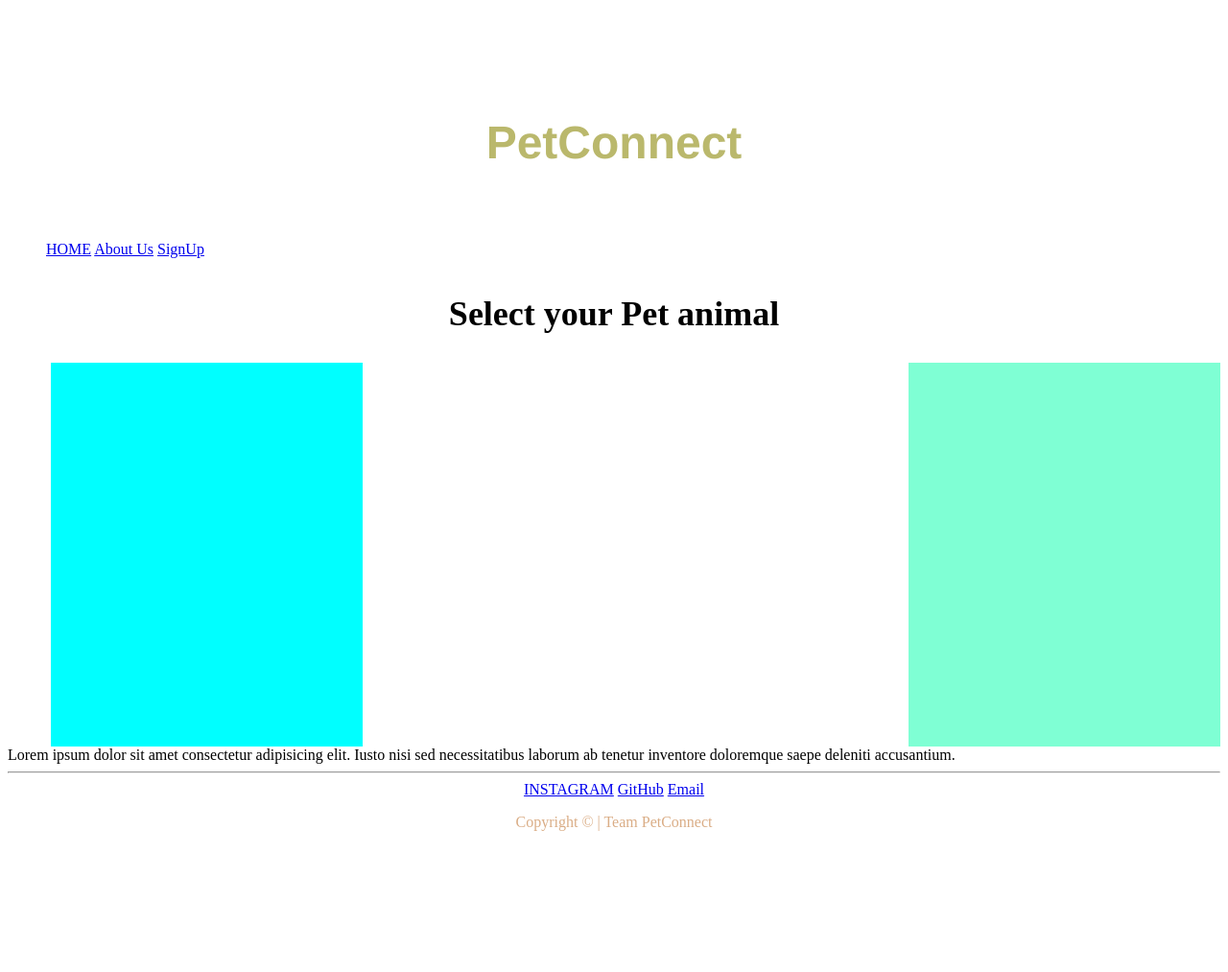
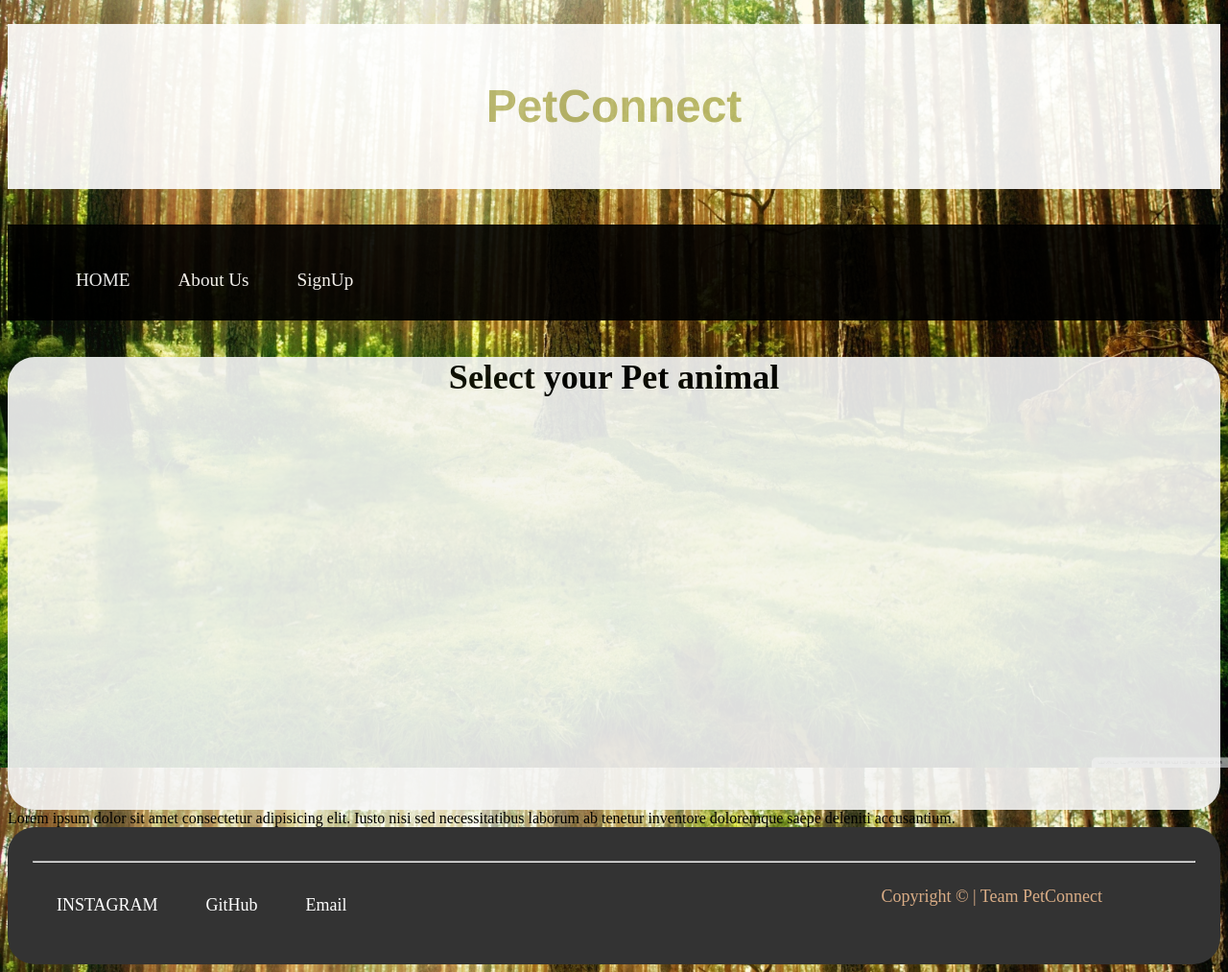
Before and after one commit to pathakjatin/PetConnect, a PHP site: page / in a window 1280 px wide. Shown: the whole page at 96% size. Before the commit the page ends 866 px from the top, so only its background shows below. Run offline with PHP 8.4, Linux system fonts and the light colour scheme.

Commit message:
Update styling in style.css

```diff
--- a/style.css
+++ b/style.css
@@ -1,5 +1,9 @@
-.blue{
+body{
     background-color: #659DBD;
+    background-image: url("forest.jpg");
+    background-repeat: no-repeat;
+    background-attachment: fixed;
+    background-size: 100% 100%;
 }
 .title{
     font-family: 'Franklin Gothic Medium', 'Arial Narrow', Arial, sans-serif;
@@ -8,21 +12,15 @@
     color: #BAB86C;
 }
 .header {
-    margin-top: 5%;
+    margin-top: 2%;
     padding: 26px;
     background-color:white;
+    opacity: 90%;
 }
 .text1{
     font-size: x-large;
     text-align: center;
     margin-top: 3%;
-}
-#vl{
-    padding-top: 30px;
-    height: 200px;
-    border-right: 1px solid rgb(0, 0, 0);
-    margin-right: 50%;
-    margin-top: 5%;
 }
 .container{
     display: flex;
@@ -32,16 +30,59 @@
     height: 400px;
     width: 350px;
     background-color: aqua;
+    opacity: 0%;
 }
 .cat{
     margin-left: 45%;
     height: 400px;
     width: 350px;
-    background-color:aquamarine
+    background-color:aquamarine;
+    opacity: 0%;
 }
 .divider2{
     color: #DAAD86;
 }
 .center{
+    text-align: right;
+    background-color: #333;
+    padding: 26px;
+    overflow: hidden;
+    border-radius: 28px;
+    font-size: large;
+}
+.right{
+    text-align: right;
+    margin-top: 2%;
+    margin-right: 8%;
+}
+.content{
+    background-color: whitesmoke;
+    opacity: 90%;
+    border-radius: 28px;
+}
+.navigate{
+    margin-top: 3%;
+    padding: 6px;
+    background-color:black;
+    opacity: 90%;
+}
+nav {
+    background-color: #333;
+    overflow: hidden;
+}
+nav a {
+    text-decoration: none;
+    padding: 25px;
     text-align: center;
+    font-size: larger;
+    float: left;
+    color: white;
 }
+footer a{
+    text-decoration: none;
+    padding: 25px;
+    text-align: center;
+    font-size: large;
+    float: left;
+    color: white;
+}
```
